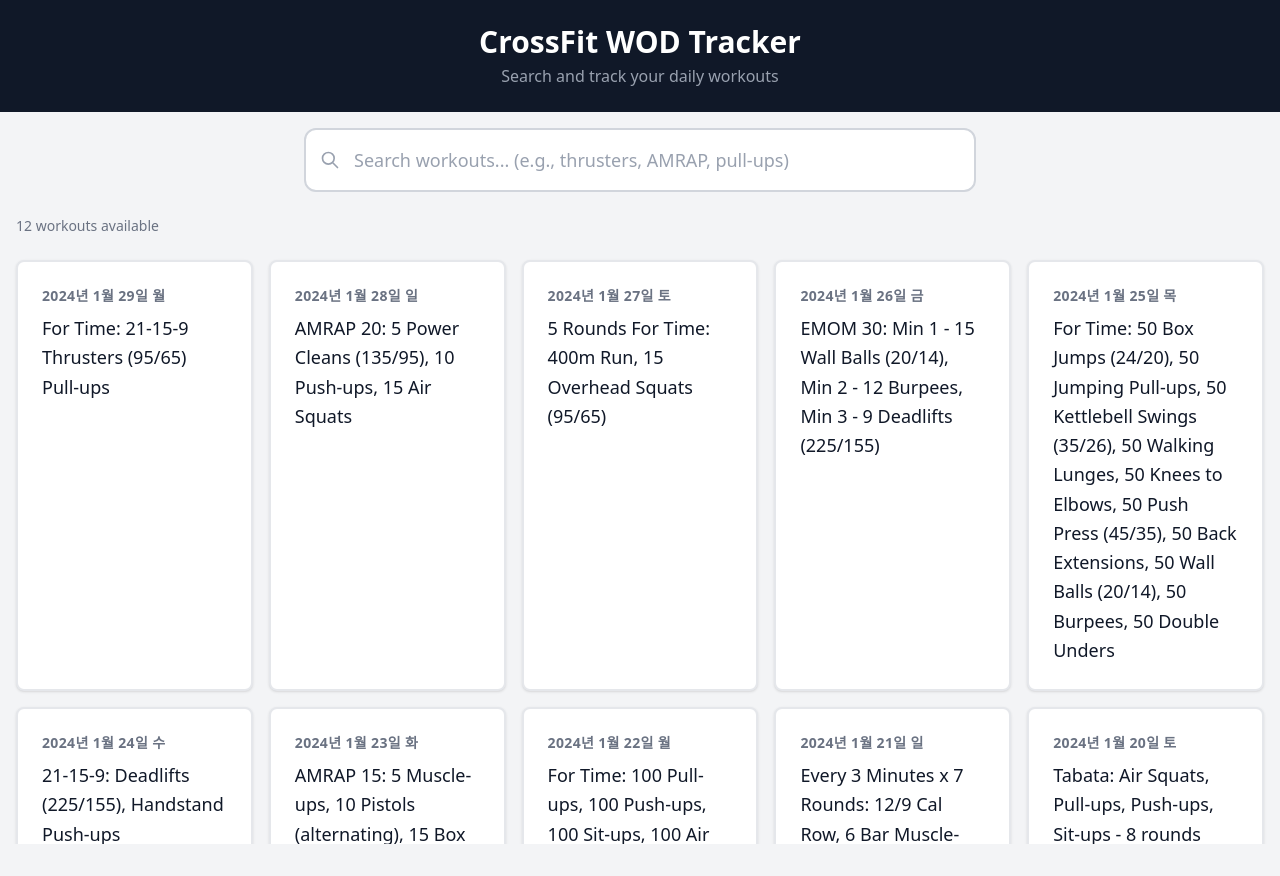
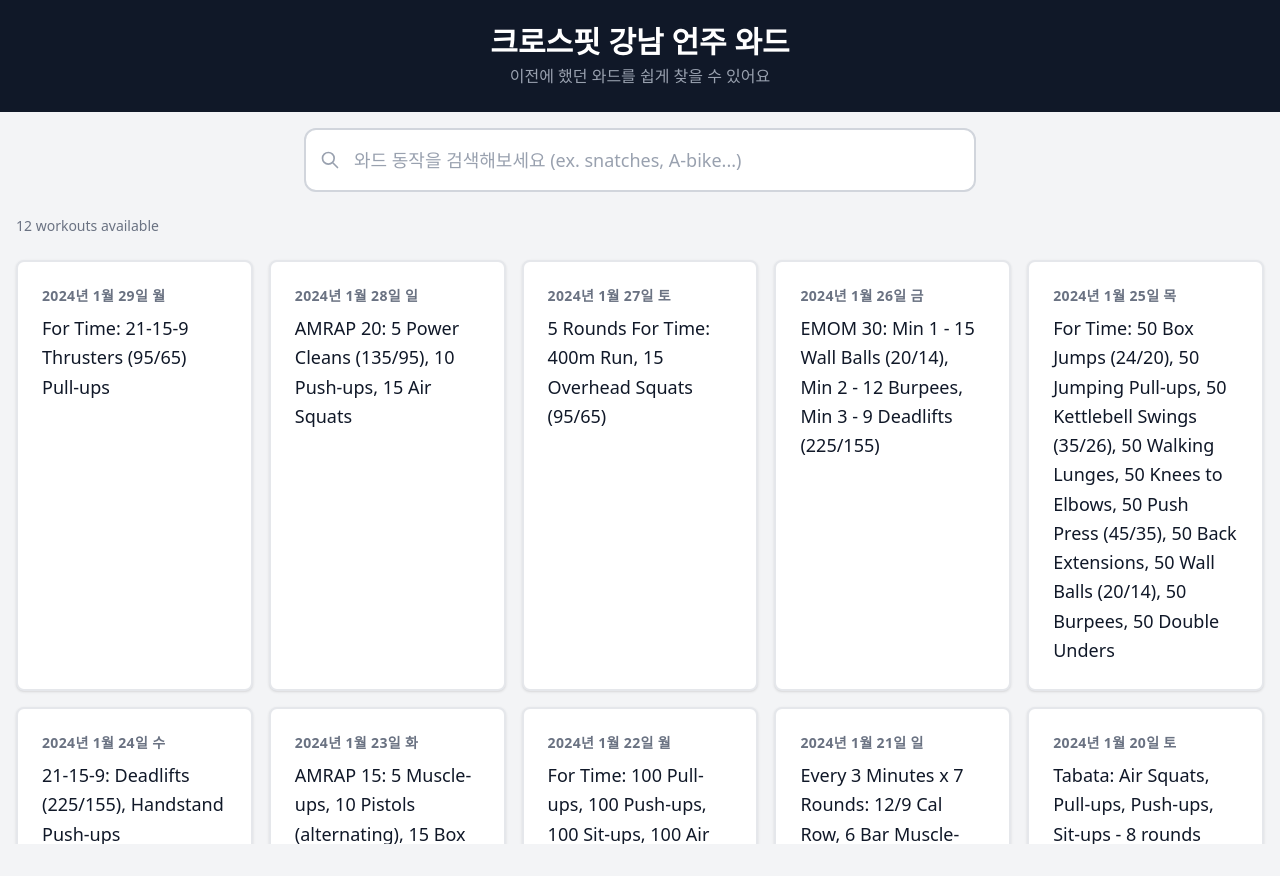
Before and after one commit to Kwakcena/cfgn-wods, a React (Vite) app in the folder wod-tracker/: page / in a window 1280 px wide. Built offline with nearby package versions, Linux system fonts and the light colour scheme.

Commit message:
fix: 한글로 변경

```diff
--- a/wod-tracker/index.html
+++ b/wod-tracker/index.html
@@ -3,10 +3,16 @@
   <head>
     <meta charset="UTF-8" />
     <link rel="icon" type="image/svg+xml" href="/vite.svg" />
-    <meta name="viewport" content="width=device-width, initial-scale=1.0, viewport-fit=cover" />
+    <meta
+      name="viewport"
+      content="width=device-width, initial-scale=1.0, viewport-fit=cover"
+    />
     <meta name="theme-color" content="#111827" />
-    <meta name="description" content="Track and search your CrossFit workouts of the day" />
-    <title>CrossFit WOD Tracker</title>
+    <meta
+      name="description"
+      content="Track and search your CrossFit workouts of the day"
+    />
+    <title>CFGN-EJ WOD 찾기</title>
   </head>
   <body>
     <div id="root"></div>
--- a/wod-tracker/src/components/Dashboard.tsx
+++ b/wod-tracker/src/components/Dashboard.tsx
@@ -1,12 +1,12 @@
-import { useState, useMemo } from 'react';
-import { SearchBar } from './SearchBar';
-import { WodList } from './WodList';
-import { useDebounce } from '../hooks/useDebounce';
-import type { Wod, WodData } from '../types';
-import wodData from '../data/wods.json';
+import { useState, useMemo } from "react";
+import { SearchBar } from "./SearchBar";
+import { WodList } from "./WodList";
+import { useDebounce } from "../hooks/useDebounce";
+import type { Wod, WodData } from "../types";
+import wodData from "../data/wods.json";
 
 export function Dashboard() {
-  const [searchTerm, setSearchTerm] = useState('');
+  const [searchTerm, setSearchTerm] = useState("");
   const debouncedSearchTerm = useDebounce(searchTerm, 300);
 
   const wods = useMemo((): Wod[] => {
@@ -23,7 +23,7 @@
 
     const searchLower = debouncedSearchTerm.toLowerCase();
     return wods.filter((wod) =>
-      wod.content.toLowerCase().includes(searchLower)
+      wod.content.toLowerCase().includes(searchLower),
     );
   }, [wods, debouncedSearchTerm]);
 
@@ -32,10 +32,10 @@
       <header className="bg-gray-900 text-white py-6 px-4">
         <div className="max-w-6xl mx-auto">
           <h1 className="text-2xl md:text-3xl font-bold text-center">
-            CrossFit WOD Tracker
+            크로스핏 강남 언주 와드
           </h1>
           <p className="text-gray-400 text-center mt-1 text-sm md:text-base">
-            Search and track your daily workouts
+            이전에 했던 와드를 쉽게 찾을 수 있어요
           </p>
         </div>
       </header>
--- a/wod-tracker/src/components/SearchBar.tsx
+++ b/wod-tracker/src/components/SearchBar.tsx
@@ -1,4 +1,4 @@
-import type { SearchBarProps } from '../types';
+import type { SearchBarProps } from "../types";
 
 export function SearchBar({ searchTerm, onSearchChange }: SearchBarProps) {
   return (
@@ -22,13 +22,13 @@
             type="text"
             value={searchTerm}
             onChange={(e) => onSearchChange(e.target.value)}
-            placeholder="Search workouts... (e.g., thrusters, AMRAP, pull-ups)"
+            placeholder="와드 동작을 검색해보세요 (ex. snatches, A-bike...)"
             className="w-full pl-12 pr-12 py-4 text-lg border-2 border-gray-300 rounded-xl focus:border-blue-500 focus:ring-2 focus:ring-blue-200 outline-none transition-all bg-white text-gray-900 placeholder-gray-400"
             aria-label="Search workouts"
           />
           {searchTerm && (
             <button
-              onClick={() => onSearchChange('')}
+              onClick={() => onSearchChange("")}
               className="absolute right-3 top-1/2 -translate-y-1/2 p-2 min-w-[44px] min-h-[44px] flex items-center justify-center text-gray-400 hover:text-gray-600 transition-colors"
               aria-label="Clear search"
             >
```
